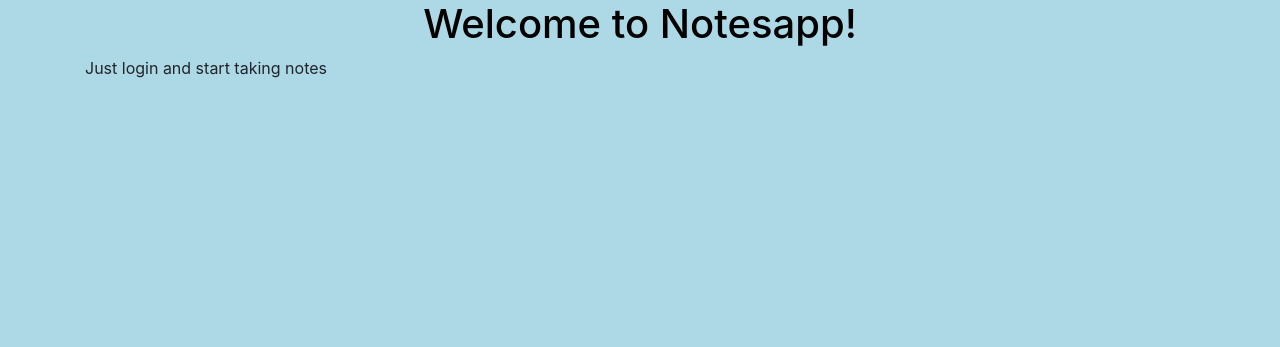
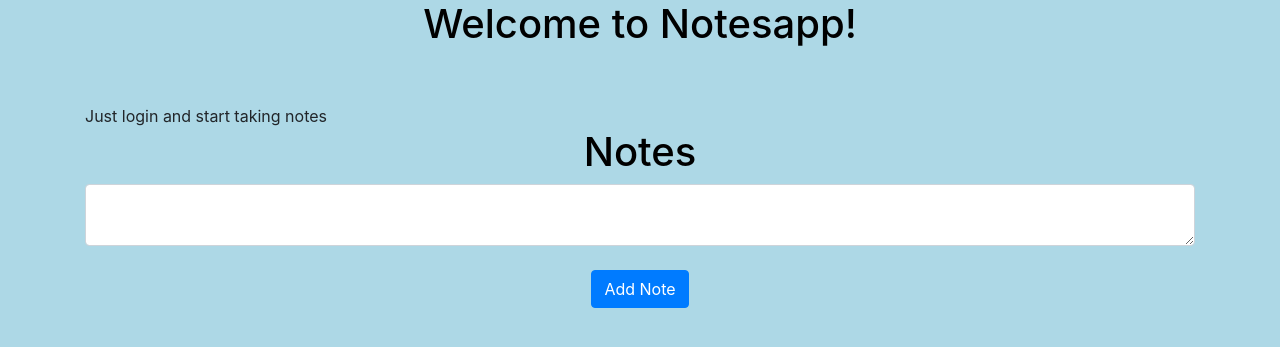
Before and after one commit to Krishnakant-Pal/Notetakingapp, a Flask app: template website/templates/home.html in a window 1280 px wide. Shown: the part 56-403 px from the top of the page. Run offline with Flask 3, Linux system fonts and the light colour scheme; the template is opened without the code that fills it, so the values that code supplies are empty; parts of the project's set-up code (start-up, migrations or seed data) failed here and were passed over; some libraries are stand-ins or nearby versions.

Commit message:
Added notes

```diff
--- a/website/templates/home.html
+++ b/website/templates/home.html
@@ -2,6 +2,23 @@
  {% block title %}Home{% endblock %}
 
  {% block content %}
-            <h1>Welcome to Notesapp!</h1>
- <a>Just login and start taking notes</a>
+<h1>Welcome to Notesapp!</h1>
+<br />
+<br />
+<a>Just login and start taking notes</a>
+
+<h1 align="center" >Notes </h1>
+<ul class="list-group list-group-flush" id="notes">
+    {% for note in  user.notes %}
+    <li class = "list-group-item">{{note.data }}</li>
+    {% endfor %}
+</ul>
+
+ <form method="post">
+    <textarea name="note" id = "note" class = "form-control"></textarea>
+    <br />
+    <div align= "center">
+        <button type="submit" class="btn btn-primary">Add Note</button>
+    </div>
+ </form>
  {% endblock %}
```
